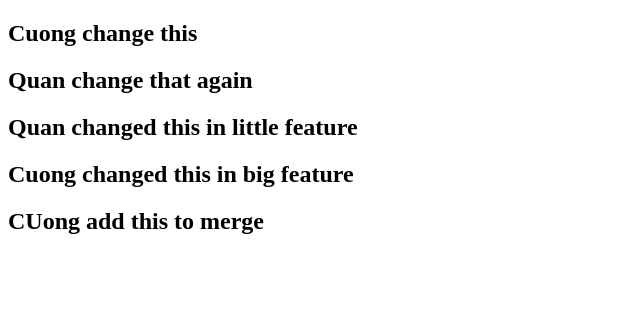
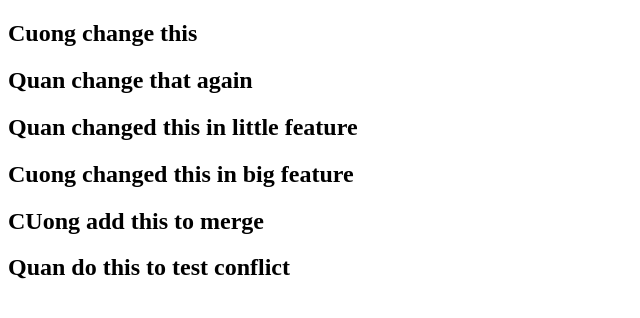
Before and after one commit to anguyenguy/testgithub, a plain HTML site: page index.html in a window 1280 px wide. Shown: the whole page, without its empty margins (0-640 px from the left). Drawn offline with Linux system fonts and the light colour scheme.

Commit message:
quan do this for conflict

```diff
--- a/index.html
+++ b/index.html
@@ -9,5 +9,6 @@
 	<h2>Quan changed this in little feature</h2>
 	<h2> Cuong changed this in big feature </h2>
 	<h2> CUong add this to merge </h2>
+	<h2> Quan do this to test conflict</h2>
 </body>
 </html>
```
